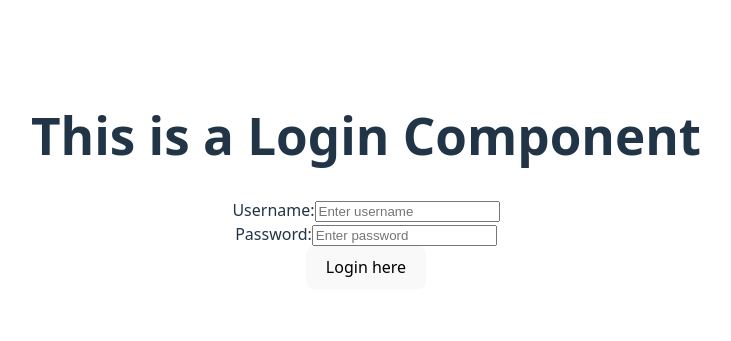
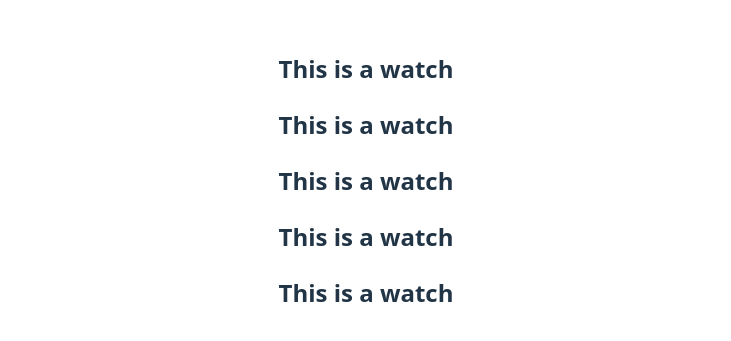
Before and after one commit to Abhay9326397439/react-practice, a React (Vite) app: page / in a window 1280 px wide. Shown: the part 219-560 px from the top of the page, without its empty margins (274-1005 px from the left). Built offline with nearby package versions, Linux system fonts and the light colour scheme.

Commit message:
structure component product

```diff
--- a/src/App.jsx
+++ b/src/App.jsx
@@ -1,12 +1,11 @@
 import './App.css'
-import Login from './Login'
+import Product from './Product';
 
 function App() {
   return (
-    <div>
-      <h1>This is a Login Component</h1>
-      <Login/>
-    </div>
+    <>
+      <Product />
+    </>
   );
 }
 
--- /dev/null
+++ b/src/Product.jsx
@@ -0,0 +1,19 @@
+import ProductItem from "./ProductItem";
+
+function Product(){
+    return (
+        <div>
+      <ProductItem/>
+      <ProductItem/>
+            <ProductItem/>
+
+      <ProductItem/>
+
+      <ProductItem/>
+
+
+     </div>
+    );
+}
+
+export default Product;
--- /dev/null
+++ b/src/ProductItem.jsx
@@ -0,0 +1,10 @@
+function ProductItem(){
+    return (
+        <div>
+        <h2>This is a watch</h2>
+        </div>
+    );
+
+}
+
+export default ProductItem;
```
